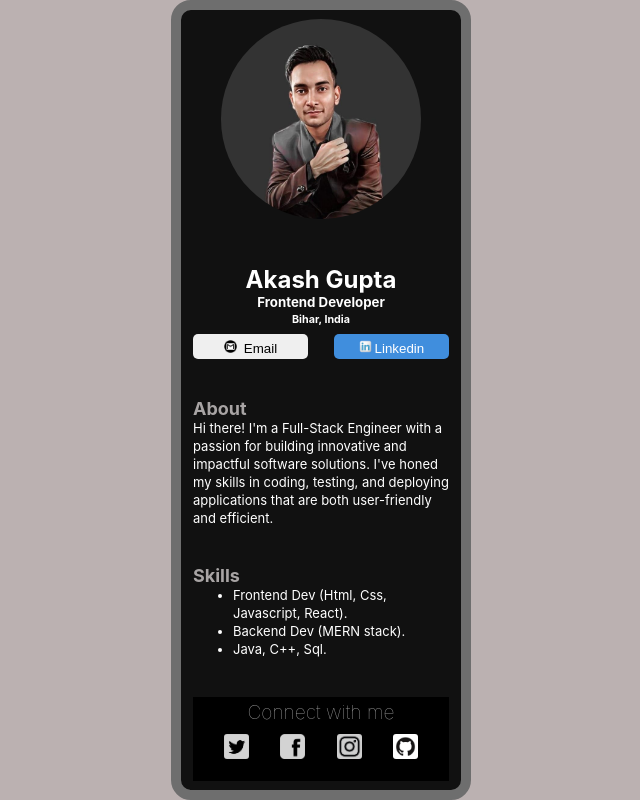
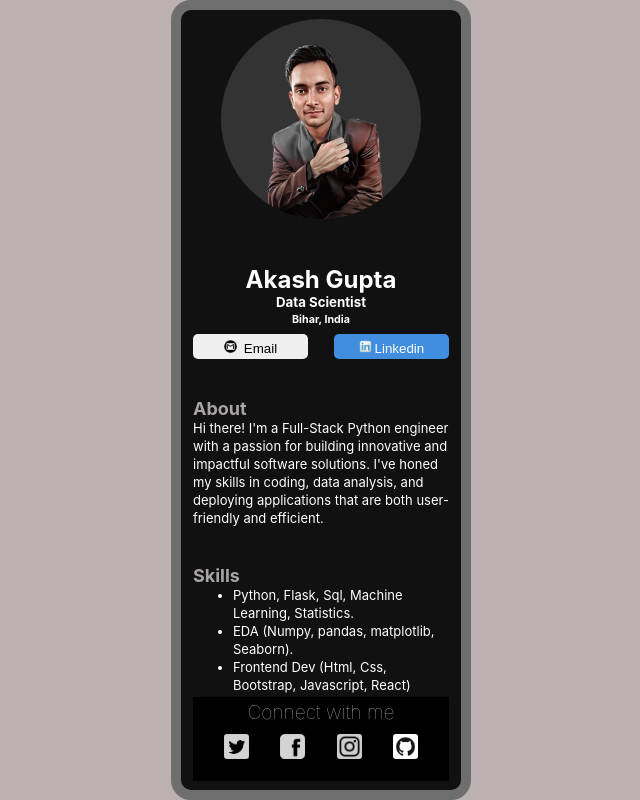
Before and after one commit to Akash3951/my-profile, a React (Create React App) app: page / in a window 1280 px wide. Shown: the whole page, without its empty margins (319-959 px from the left). Built offline with nearby package versions, Linux system fonts and the light colour scheme.

Commit message:
updated my profile

```diff
--- a/src/components/About.js
+++ b/src/components/About.js
@@ -7,7 +7,10 @@ export default function About() {
       <p className="about--details">
         {/* Hello, my name is Akash, and I am a frontend developer. I enjoy creating
         visually appealing websites that deliver seamless user experiences. */}
-        Hi there! I'm a Full-Stack Engineer with a passion for building innovative and impactful software solutions.  I've honed my skills in coding, testing, and deploying applications that are both user-friendly and efficient.
+        Hi there! I'm a Full-Stack Python engineer with a passion for building
+        innovative and impactful software solutions. I've honed my skills in
+        coding, data analysis, and deploying applications that are both
+        user-friendly and efficient.
       </p>
     </div>
   );
--- a/src/components/Info.js
+++ b/src/components/Info.js
@@ -14,7 +14,7 @@ export default function Info() {
   return (
     <div className="info-section">
         <h2 className="name">Akash Gupta</h2>
-        <h5 className="skill">Frontend Developer</h5>
+        <h5 className="skill">Data Scientist</h5>
         <h6 className="location">Bihar, India</h6>
 
         <div className="info-btn">
--- a/src/components/Skill.js
+++ b/src/components/Skill.js
@@ -5,9 +5,9 @@ export default function Skill() {
     <div className="skill-section">
       <h2 className="skill-heading">Skills</h2>
       <ul className="skill-details">
-        <li className="skill">Frontend Dev (Html, Css, Javascript, React).</li>
-        <li className="skill">Backend Dev (MERN stack).</li>
-        <li className="skill">Java, C++, Sql.</li>
+        <li className="skill">Python, Flask, Sql, Machine Learning, Statistics.</li>
+        <li className="skill">EDA (Numpy, pandas, matplotlib, Seaborn).</li>
+        <li className="skill">Frontend Dev (Html, Css, Bootstrap, Javascript, React)</li>
       </ul>
     </div>
   );
```
